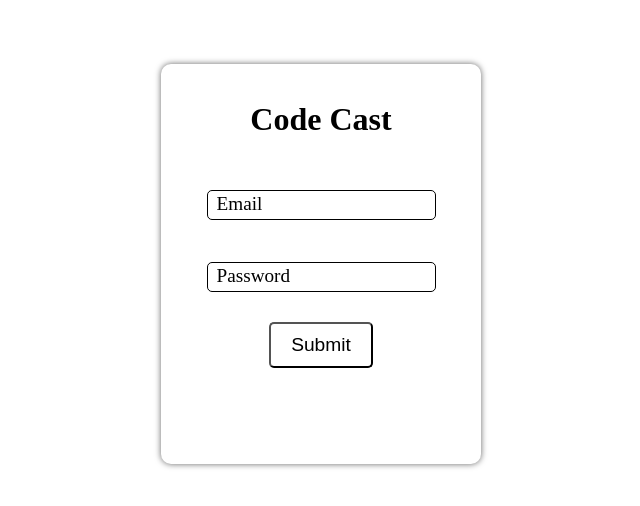
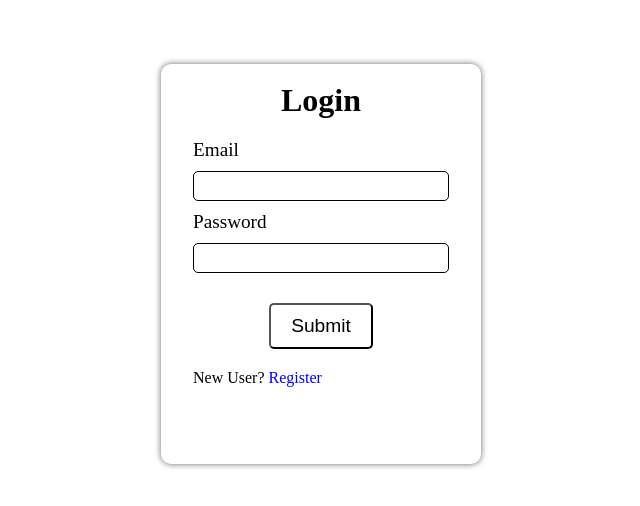
Before and after one commit to Abhi-cpp/Code-Cast-frontend, a React (Create React App) app: page / in a window 1280 px wide. Shown: the part 136-642 px from the top of the page, without its empty margins (319-959 px from the left). Built offline with nearby package versions, Linux system fonts and the light colour scheme; no server answers.

Commit message:
Login added

```diff
--- a/src/App.css
+++ b/src/App.css
@@ -17,9 +17,9 @@
   justify-content: center;
   align-items: center;
 }
-.App #login-form {
+.App .login-register {
   width: 25%;
-  height: 50%;
+  min-height: 50%;
   display: flex;
   justify-content: center;
   align-items: center;
@@ -27,32 +27,53 @@
   box-shadow: 0 0 6px rgba(0, 0, 0, 0.6);
   gap: 20px;
   border-radius: 10px;
+  padding: 1rem 2rem;
 }
-.App #login-form form {
+.App #login-form,
+.App #register-form {
+  width: 100%;
+  height: 100%;
+  display: none;
+  flex-direction: column;
+  gap: 20px;
+}
+.App #login-form h1,
+.App #register-form h1 {
+  text-align: center;
+}
+.App #login-form.active,
+.App #register-form.active {
+  display: flex;
+}
+.App #login-form form,
+.App #register-form form {
   display: flex;
   justify-content: center;
   flex-direction: column;
   gap: 10px;
 }
-.App #login-form form label {
+.App #login-form form label,
+.App #register-form form label {
   font-size: 1.2rem;
+  font-family: "Lucida Sans", "Lucida Sans Regular", "Lucida Grande", "Lucida Sans Unicode", Geneva, Verdana, sans-serif span;
+  font-family-display: inline-block;
+  font-family-transform: translate(10px, 35px);
+  font-family-transition: 0.1s linear;
 }
-.App #login-form form label span {
-  display: inline-block;
-  transform: translate(10px, 35px);
-  transition: 0.1s linear;
-}
-.App #login-form form label.active span {
+.App #login-form form label.active span,
+.App #register-form form label.active span {
   transform: translate(10px, 0px);
 }
-.App #login-form form input:not([type=submit]) {
+.App #login-form form input:not([type=submit]),
+.App #register-form form input:not([type=submit]) {
   width: 100%;
   border: 1px solid #000000;
   border-radius: 5px;
   padding: 5px 10px;
   font-size: 1rem;
 }
-.App #login-form form input[type=submit] {
+.App #login-form form input[type=submit],
+.App #register-form form input[type=submit] {
   display: inline-block;
   margin: 0 auto;
   border-radius: 5px;
@@ -63,9 +84,19 @@
   transition: all 0.3s ease-in-out;
   cursor: pointer;
 }
-.App #login-form form input[type=submit]:hover {
+.App #login-form form input[type=submit]:hover,
+.App #register-form form input[type=submit]:hover {
   background-color: #000000;
   color: #fff;
+}
+.App #login-form p a,
+.App #register-form p a {
+  color: blue;
+  cursor: pointer;
+}
+.App #login-form p a:hover,
+.App #register-form p a:hover {
+  text-decoration: underline;
 }
 .App .room-data {
   display: flex;
--- a/src/App.scss
+++ b/src/App.scss
@@ -17,9 +17,9 @@
   justify-content: center;
   align-items: center;
 
-  #login-form {
+  .login-register {
     width: 25%;
-    height: 50%;
+    min-height: 50%;
     display: flex;
     justify-content: center;
     align-items: center;
@@ -27,6 +27,24 @@
     box-shadow: 0 0 6px rgba($color: #000000, $alpha: 0.6);
     gap: 20px;
     border-radius: 10px;
+    padding: 1rem 2rem;
+  }
+
+  #login-form,
+  #register-form {
+    width: 100%;
+    height: 100%;
+    display: none;
+    flex-direction: column;
+    gap: 20px;
+
+    h1 {
+      text-align: center;
+    }
+
+    &.active {
+      display: flex;
+    }
 
     form {
       display: flex;
@@ -37,7 +55,13 @@
       label {
         font-size: 1.2rem;
 
-        span {
+        font-family: 'Lucida Sans',
+        'Lucida Sans Regular',
+        'Lucida Grande',
+        'Lucida Sans Unicode',
+        Geneva,
+        Verdana,
+        sans-serif span {
           display: inline-block;
           transform: translate(10px, 35px);
           transition: 0.1s linear;
@@ -72,6 +96,19 @@
         &:hover {
           background-color: #000000;
           color: #fff;
+        }
+      }
+
+
+    }
+
+    p {
+      a {
+        color: blue;
+        cursor: pointer;
+
+        &:hover {
+          text-decoration: underline;
         }
       }
     }
@@ -144,6 +181,7 @@
       overflow: hidden;
       box-shadow: 0 0 20px rgba(0, 0, 0, 0.15);
       font-family: sans-serif;
+
       tr {
         &:nth-child(even) {
           background-color: #f2f2f2;
@@ -265,7 +303,7 @@
           width: 30%;
           height: 100%;
 
-          > * {
+          >* {
             width: 100%;
             height: 50%;
 
@@ -292,6 +330,7 @@
       float: right;
       cursor: col-resize;
       transition: all 0.1s linear;
+
       &:hover {
         background-color: blue;
       }
@@ -307,6 +346,7 @@
       padding-bottom: 10px;
       align-items: center;
       flex-direction: column;
+
       .users {
         display: flex;
         flex-direction: column;
@@ -331,6 +371,7 @@
             height: 50%;
             max-height: 50%;
           }
+
           video {
             height: 100%;
             width: 100%;
--- a/src/Components/Login.js
+++ b/src/Components/Login.js
@@ -104,21 +104,87 @@ function Login() {
             console.log("error in axios login call", error);
         });
     }
+
+    function goToLogin() {
+        document.getElementById("login-form").classList.add("active");
+        document.getElementById("register-form").classList.remove('active');
+    }
+
+    function goToRegister() {
+        document.getElementById("login-form").classList.remove("active");
+        document.getElementById("register-form").classList.add('active');
+    }
+
+    function registerUser(e) {
+        e.preventDefault();
+        const passwordSame = document.getElementById("register-form").querySelector("#password").value === document.getElementById("register-form").querySelector("#passwordConfirm").value;
+        if (passwordSame) {
+            const data = {
+                name: document.getElementById("register-form").querySelector("#name").value,
+                email: document.getElementById("register-form").querySelector("#email").value,
+                password: document.getElementById("register-form").querySelector("#password").value,
+            }
+
+            const url = process.env.REACT_APP_BACKEND_URL + "users/register"
+            axios.post(url, data).then((response) => {
+                console.log(response);
+            }).catch((error) => {
+                console.log(error);
+            });
+        } else {
+            alert("Passwords do not match");
+        }
+
+    }
+
+    function loginUser(e) {
+        e.preventDefault();
+
+        const data = {
+            email: document.getElementById("login-form").querySelector("#email").value,
+            password: document.getElementById("login-form").querySelector("#password").value,
+        }
+        axios.post(process.env.REACT_APP_USERS_LOGIN, data).then((response) => {
+            console.log(response);
+        }).catch((error) => {
+            console.log(error);
+        });
+    }
     return (
         isLoading === true ? (<ClockLoader color="#36D7B7"
             size={150}
             cssOverride={override}
         />) : (
             user == null ? (
-                <div id="login-form">
-                    <h1>Code Cast</h1>
-                    <form>
-                        <label htmlFor="email">Email</label>
-                        <input type="email" id="email" name="email" />
-                        <label htmlFor="password">Password</label>
-                        <input type="password" id="password" name="password" />
-                        <input type="submit" value="Submit" />
-                    </form>
+                <div className="login-register">
+                    <div id="login-form" className="active">
+                        <h1>Login</h1>
+                        <form onSubmit={loginUser}>
+                            <label htmlFor="email">Email</label>
+                            <input type="email" id="email" name="email" required />
+                            <label htmlFor="password">Password</label>
+                            <input type="password" id="password" name="password" required />
+                            <input type="submit" value="Submit" />
+                        </form>
+                        <p>New User? <a onClick={goToRegister}>Register</a></p>
+
+                    </div>
+                    <div id="register-form">
+                        <h1>Register</h1>
+                        <form onSubmit={registerUser}>
+                            <label htmlFor="name">Name</label>
+                            <input type="text" id="name" name="name" required />
+                            <label htmlFor="email">Email</label>
+                            <input type="email" id="email" name="email" required />
+                            <label htmlFor="password">Password</label>
+                            <input type="password" id="password" name="password" required />
+                            <label htmlFor="password">Confirm Password</label>
+                            <input type="password" id="passwordConfirm" name="password" required />
+                            <input type="submit" value="Submit" />
+                        </form>
+                        <p>Already have an account? <a onClick={goToLogin}>Login</a></p>
+
+                    </div>
                     <GoogleOAuthProvider clientId={clientId}>
                         <GoogleLogin id="googlelogin"
                             onSuccess={credentialResponse => {
```
Also changed, not shown: 1 other file (tests, documents, lock files or other folders).
